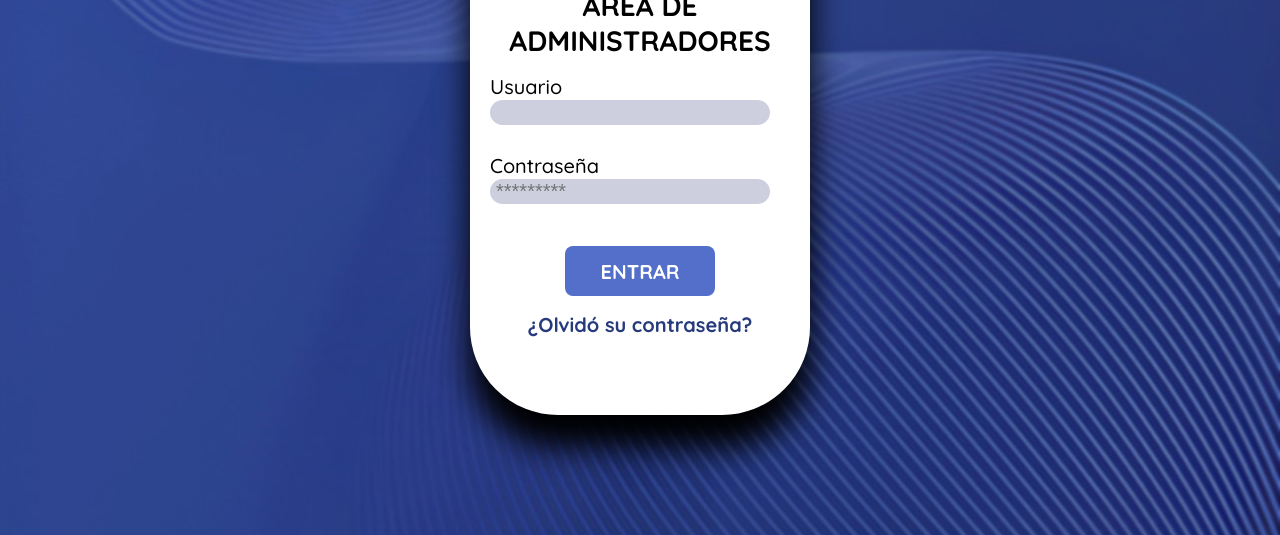
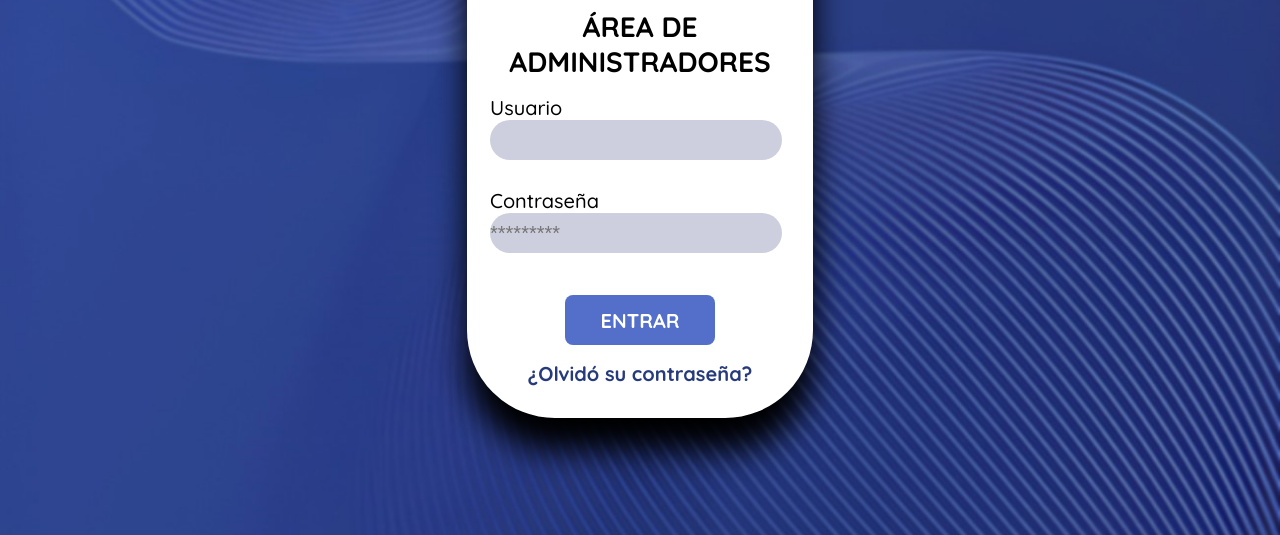
Before and after one commit to HectorB24/Automatroni-Web, a plain HTML site: page index.html in a window 1280 px wide. Shown: the part 265-800 px from the top of the page. Drawn offline with Linux system fonts and the light colour scheme.

Commit message:
ajustando dimensiones de los elementos en CSS

```diff
--- a/styles.css
+++ b/styles.css
@@ -13,6 +13,7 @@
     --lg: 44px;
 }
 body{
+    margin: 0;
     background-image: url(./imagenes/login-background-responsive.jpg);
     display: flex;
     justify-content: center;
@@ -35,8 +36,8 @@ body{
     background-color: var(--white);
     border: solid var(--white);
     border-radius: 88px;
-    height: 560px;
-    width: 340px;
+    height: 566px;
+    width: 346px;
     box-shadow: 0px 32px 32px 1px black;
 }
 figure{
@@ -51,6 +52,7 @@ figure{
 .title{
     font-size: var(--md);
     font-weight: bold;
+    margin-top: 24px;
     margin-bottom: 16px;
     text-align: center;
 }
@@ -70,11 +72,11 @@ figure{
     background-color: var(--input-color);
     border: none;
     border-radius: 32px;
-    height: 25px;
+    height: 40px;
     font-size: var(--sm);
-    padding: 6px;
+    padding: 0px;
     margin-bottom: 20px;
-    width: 280px;
+    width: 292px;
 }
 .enter-buttom{
     /*texto interno*/
```
